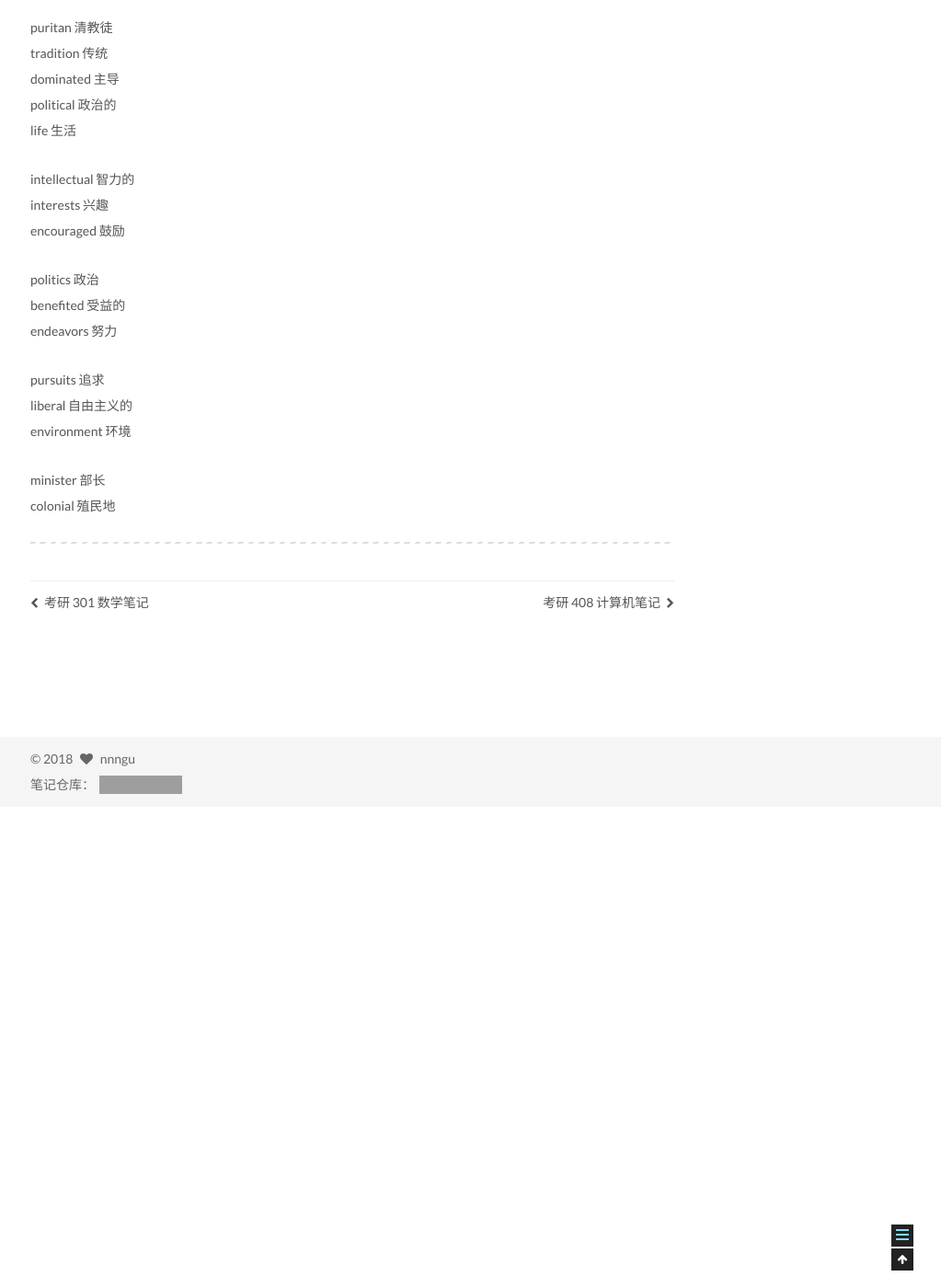
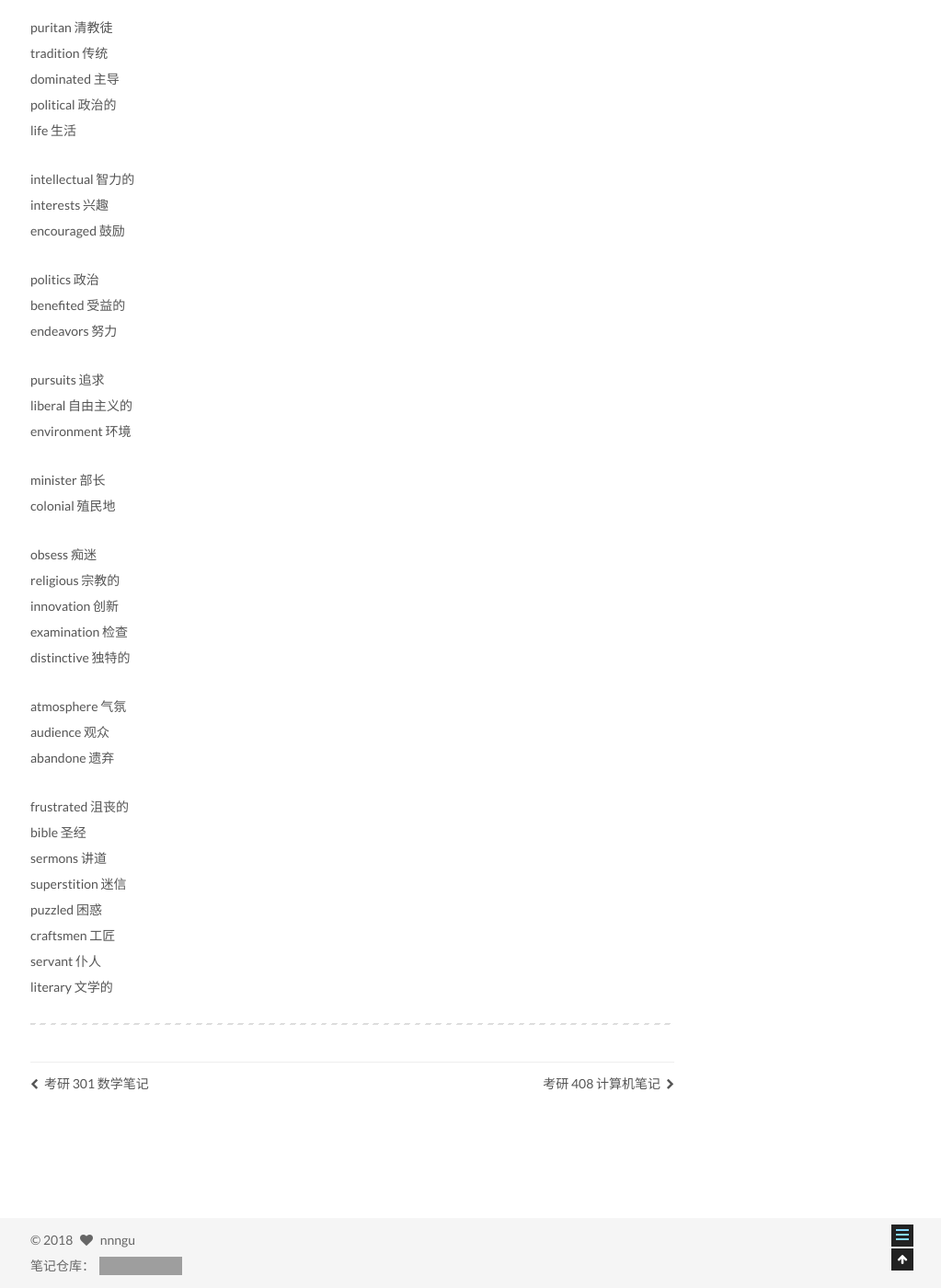
Before and after one commit to nnngu/LearningNotes, a Jekyll site: the page built from _posts/2018-06-18-考研 201 英语笔记.md, in a window 1280 px wide and 1400 px high, scrolled down 10182 px. Shown: the whole window at 92% size, without its empty margins (257-1280 px from the left). Built offline with Jekyll 4.4.1, drawn with Linux system fonts in a browser that asks for light colours; grey boxes are pictures that could not be loaded.

Commit message:
修改文件: _posts/2018-06-18-考研 201 英语笔记.md

```diff
--- a/_posts/2018-06-18-考研 201 英语笔记.md
+++ b/_posts/2018-06-18-考研 201 英语笔记.md
@@ -402,4 +402,23 @@ environment		环境
 minister		部长
 colonial		殖民地
 
+obsess		痴迷
+religious		宗教的
+innovation		创新
+examination		检查
+distinctive		独特的
+
+atmosphere		气氛
+audience		观众
+abandone		遗弃
+
+frustrated		沮丧的
+bible		圣经
+sermons		讲道
+superstition		迷信
+puzzled		困惑
+craftsmen		工匠
+servant		仆人
+literary		文学的
+
 ---
```
